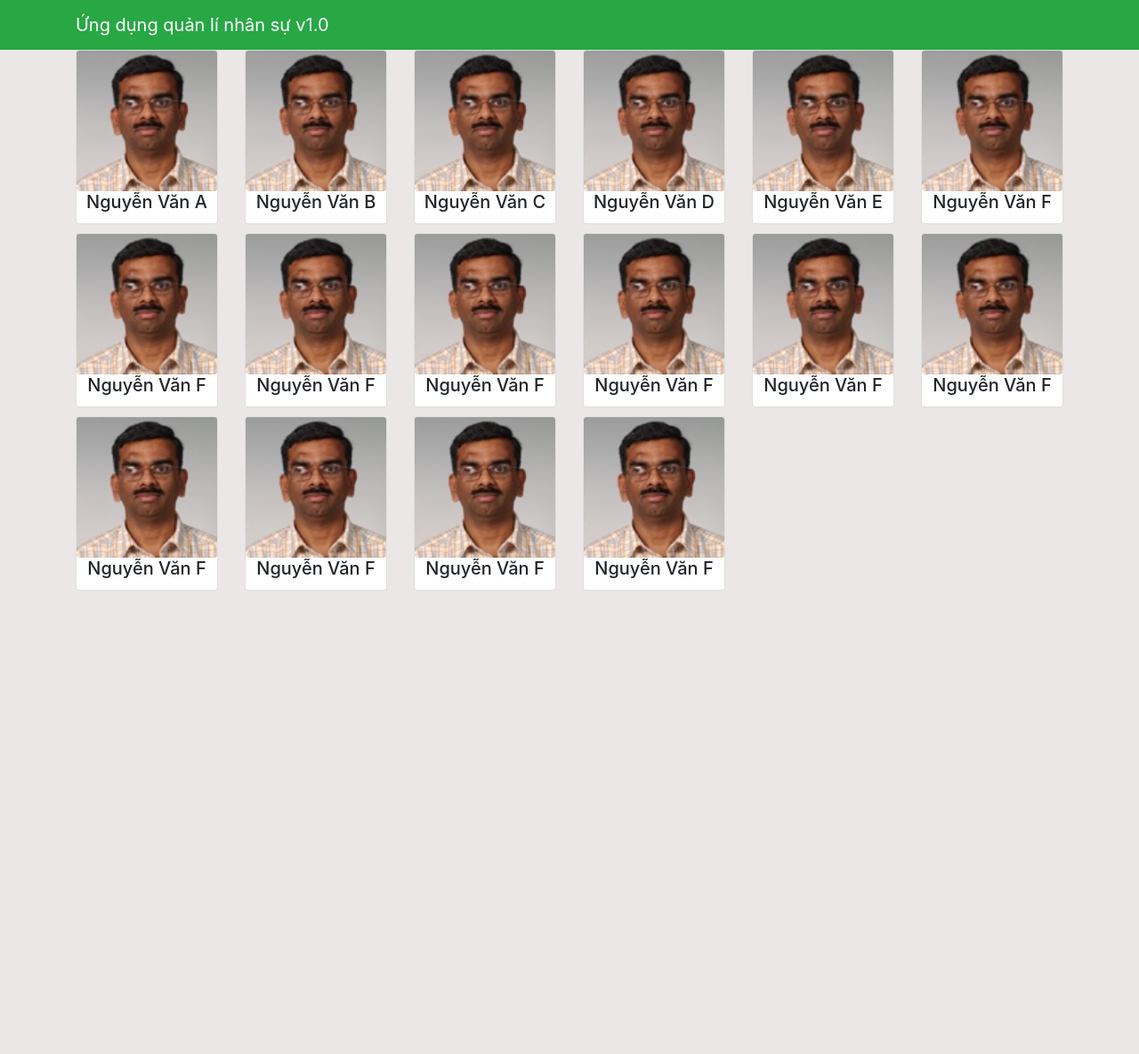
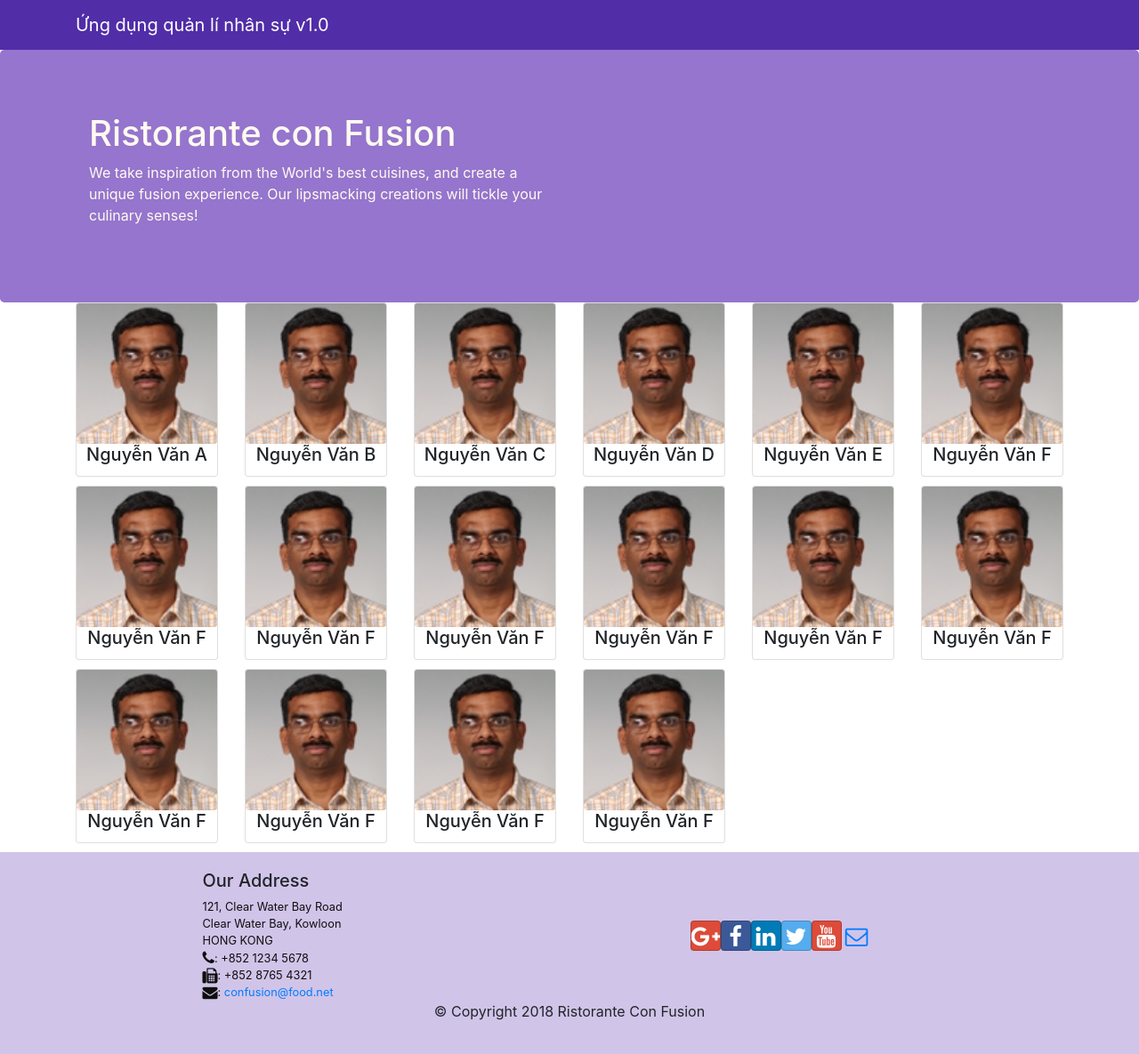
Before and after one commit to camhang190497/FUNIX-ASSIGNMENT, a React (Create React App) app: page / in a window 1280 px wide. Shown: the whole page at 89% size. Before the commit the page ends 800 px from the top, so only its background shows below. Built offline with nearby package versions, Linux system fonts and the light colour scheme.

Commit message:
Header and Footer

```diff
--- a/package.json
+++ b/package.json
@@ -7,7 +7,9 @@
     "@testing-library/react": "^12.1.2",
     "@testing-library/user-event": "^13.5.0",
     "bootstrap": "4.0.0",
+    "bootstrap-social": "5.1.1",
     "dateformat": "^4.6.3",
+    "font-awesome": "4.7.0",
     "react": "^17.0.2",
     "react-dom": "^17.0.2",
     "react-popper": "0.9.2",
--- a/src/App.css
+++ b/src/App.css
@@ -8,10 +8,23 @@
   border-bottom:1px ridge;
   min-height:400px;
 }
-body{
-  background-color: rgb(235, 231, 231);
+.footer{
+  background-color: #D1C4E9;
+  margin:0px auto;
+  padding: 20px 0px 20px 0px;
 }
-li{
-  color:blue;
-  font-size: 20px;
+.jumbotron {
+  padding:70px 30px 70px 30px;
+  margin:0px auto;
+  background: #9575CD ;
+  color:floralwhite;
 }
+
+address{
+  font-size:80%;
+  margin:0px;
+  color:#0f0f0f;
+}
+.navbar-dark {
+  background-color: #512DA8;
+}
--- /dev/null
+++ b/src/components/FooterComponent.js
@@ -0,0 +1,42 @@
+import React from 'react';
+
+function Footer(props) {
+    return(
+    <div className="footer">
+        <div className="container">
+            <div className="row justify-content-center">
+
+                <div className="col-7 col-sm-5">
+                    <h5>Our Address</h5>
+                    <address>
+		              121, Clear Water Bay Road<br />
+		              Clear Water Bay, Kowloon<br />
+		              HONG KONG<br />
+		              <i className="fa fa-phone fa-lg"></i>: +852 1234 5678<br />
+		              <i className="fa fa-fax fa-lg"></i>: +852 8765 4321<br />
+		              <i className="fa fa-envelope fa-lg"></i>: <a href="mailto:confusion@food.net">
+                         confusion@food.net</a>
+                    </address>
+                </div>
+                <div className="col-12 col-sm-4 align-self-center">
+                    <div className="text-center">
+                        <a className="btn btn-social-icon btn-google" href="http://google.com/+"><i className="fa fa-google-plus"></i></a>
+                        <a className="btn btn-social-icon btn-facebook" href="http://www.facebook.com/profile.php?id="><i className="fa fa-facebook"></i></a>
+                        <a className="btn btn-social-icon btn-linkedin" href="http://www.linkedin.com/in/"><i className="fa fa-linkedin"></i></a>
+                        <a className="btn btn-social-icon btn-twitter" href="http://twitter.com/"><i className="fa fa-twitter"></i></a>
+                        <a className="btn btn-social-icon btn-google" href="http://youtube.com/"><i className="fa fa-youtube"></i></a>
+                        <a className="btn btn-social-icon" href="mailto:"><i className="fa fa-envelope-o"></i></a>
+                    </div>
+                </div>
+                </div>
+            <div className="row justify-content-center">
+                <div className="col-auto">
+                    <p>© Copyright 2018 Ristorante Con Fusion</p>
+                </div>
+            </div>
+        </div>
+    </div>
+    )
+}
+
+export default Footer;
--- /dev/null
+++ b/src/components/HeaderComponent.js
@@ -0,0 +1,30 @@
+import React, { Component} from 'react';
+import { Navbar, NavbarBrand, Jumbotron } from 'reactstrap';
+
+class Header extends Component {
+    render() {
+        return(
+            <React.Fragment>
+                <Navbar dark>
+                    <div className="container">
+                        <NavbarBrand href="/"
+                        >Ứng  dụng  quản  lí  nhân  sự  v1.0
+                        </NavbarBrand>
+                    </div>
+                </Navbar>
+                <Jumbotron>
+                    <div className="container">
+                        <div className="row row-header">
+                            <div className="col-12 col-sm-6">
+                                <h1>Ristorante con Fusion</h1>
+                                <p>We take inspiration from the World's best cuisines, and create a unique fusion experience. Our lipsmacking creations will tickle your culinary senses!</p>
+                            </div>
+                        </div>
+                    </div>
+                </Jumbotron>
+
+            </React.Fragment>
+        );
+    }
+}
+export default Header;
--- a/src/components/MainComponent.js
+++ b/src/components/MainComponent.js
@@ -1,8 +1,10 @@
 import React, { Component } from 'react';
-import { Navbar, NavbarBrand } from 'reactstrap';
+
 import { DEPARTMENTS, STAFFS } from '../shared/staffs';
 import StaffList from './StaffListComponent';
 import StaffDetail from './StaffdetailComponent';
+import Header from './HeaderComponent';
+import Footer from './FooterComponent';
 
 class Main extends Component {
     constructor(props) {
@@ -22,16 +24,11 @@
     render() {
     return (
       <div className="App">
-       <Navbar dark color="success">
-         <div className="container">
-           <NavbarBrand href="/"
-           >Ứng  dụng  quản  lí  nhân  sự  v1.0
-           </NavbarBrand>
-         </div>
-       </Navbar>
-       <StaffList staffs={this.state.staffs}
+        <Header />
+        <StaffList staffs={this.state.staffs}
           onClick={(staffId) => this.onStaffSelect(staffId)}/>
-       <StaffDetail staff={this.state.staffs.filter((staff) => staff.id === this.state.selectedStaff)[0]}/>
+        <StaffDetail staff={this.state.staffs.filter((staff) => staff.id === this.state.selectedStaff)[0]}/>
+        <Footer />
       </div>
     )
     }
--- a/src/index.js
+++ b/src/index.js
@@ -1,6 +1,8 @@
 import React from 'react';
 import ReactDOM from 'react-dom';
-import 'bootstrap/dist/css/bootstrap.min.css'
+import 'bootstrap/dist/css/bootstrap.min.css';
+import 'font-awesome/css/font-awesome.min.css';
+import 'bootstrap-social/bootstrap-social.css';
 import './index.css';
 import App from './App';
 import reportWebVitals from './reportWebVitals';
```
Also changed, not shown: 1 other file (tests, documents, lock files or other folders).
